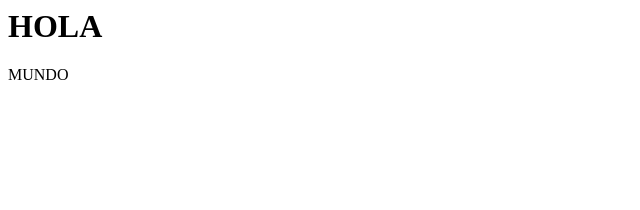
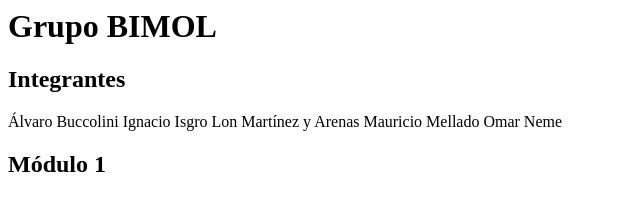
Before and after one commit to alvarobuccolini/Bimo, a plain HTML site: page index.html in a window 1280 px wide. Shown: the whole page, without its empty margins (0-640 px from the left). Drawn offline with Linux system fonts and the light colour scheme.

Commit message:
Update index.html

```diff
--- a/index.html
+++ b/index.html
@@ -1,8 +1,18 @@
 <HTML>
   <HEAD>
-  <H1> HOLA </H1>
+    <H1> Grupo BIMOL </H1>
+
+    <H2> Integrantes </H2>
   </HEAD>
-    <BODY>
-     MUNDO
-    </BODY>
+  <BODY>
+    Álvaro Buccolini
+    Ignacio Isgro
+    Lon Martínez y Arenas
+    Mauricio Mellado
+    Omar Neme
+  </BODY>
+
+  <H2> Módulo 1 </H2>
+    <a href="https://github.com/alvarobuccolini/Bimol}> Link de entrega TP N°1 </a>
+
 </HTML>
```
